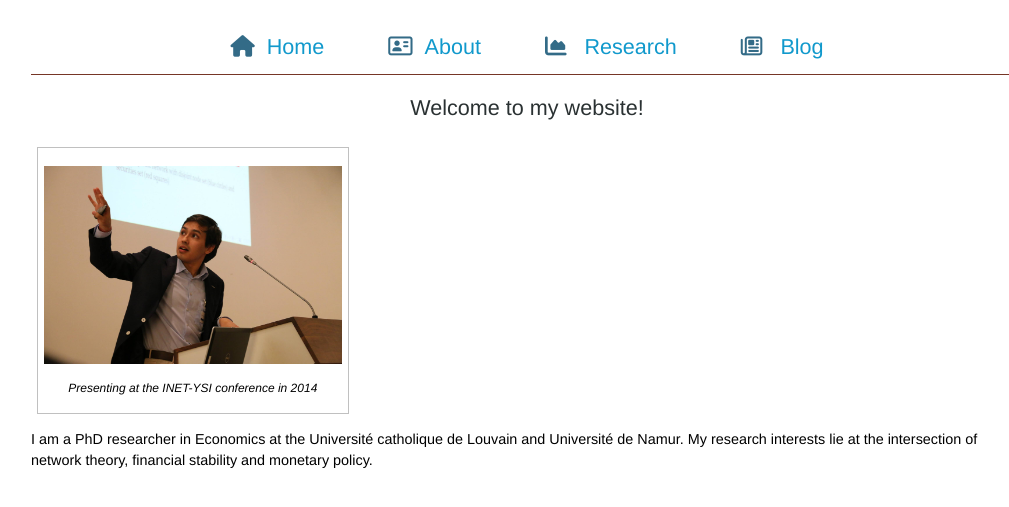
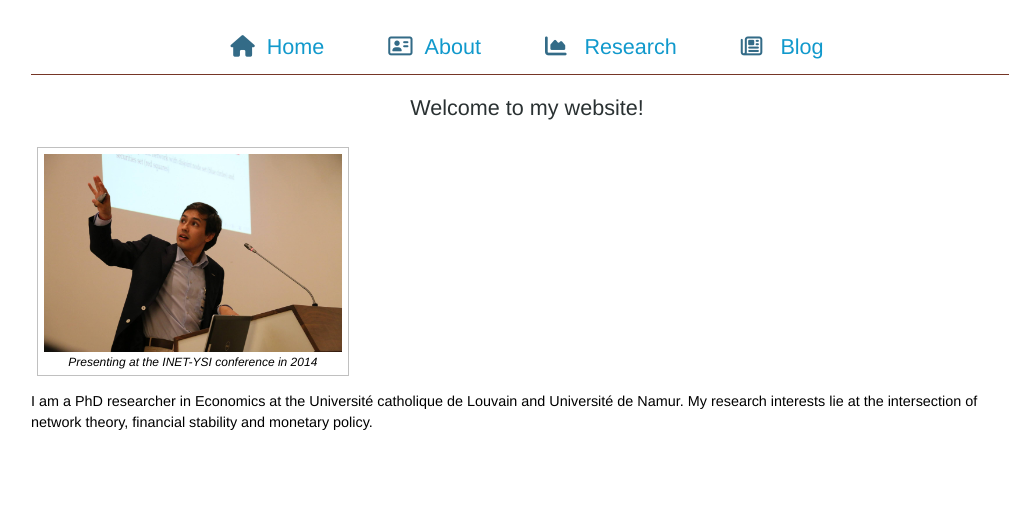
Before and after one commit to nscholtes/nscholtes.github.io, a Jekyll site: the page built from index.html, in a window 1280 px wide. Shown: the top 507 px of the page, without its empty margins (113-1122 px from the left). Built offline with Jekyll 4.4.1, drawn with Linux system fonts in a browser that asks for light colours; nearby versions of some CDN libraries.

Commit message:
Update index.html

```diff
--- a/index.html
+++ b/index.html
@@ -5,8 +5,8 @@ title: Nicolas K. Scholtes
 
 	<h2>Welcome to my website!</h2>
 	<figure>
-  		<p><img class=scaled src="images/profilepic.JPG" alt="INET-YSI figures">
-  		<figcaption>Presenting at the INET-YSI conference in 2014</figcaption></p>
+  		<img class=scaled src="images/profilepic.JPG" alt="INET-YSI figures">
+  		<figcaption>Presenting at the INET-YSI conference in 2014</figcaption>
 	</figure>
 	<p style="text-align: left;">I am a PhD researcher in Economics at the Université catholique de Louvain and Université de Namur.
 	My research interests lie at the intersection of network theory, financial stability and monetary policy.
```
